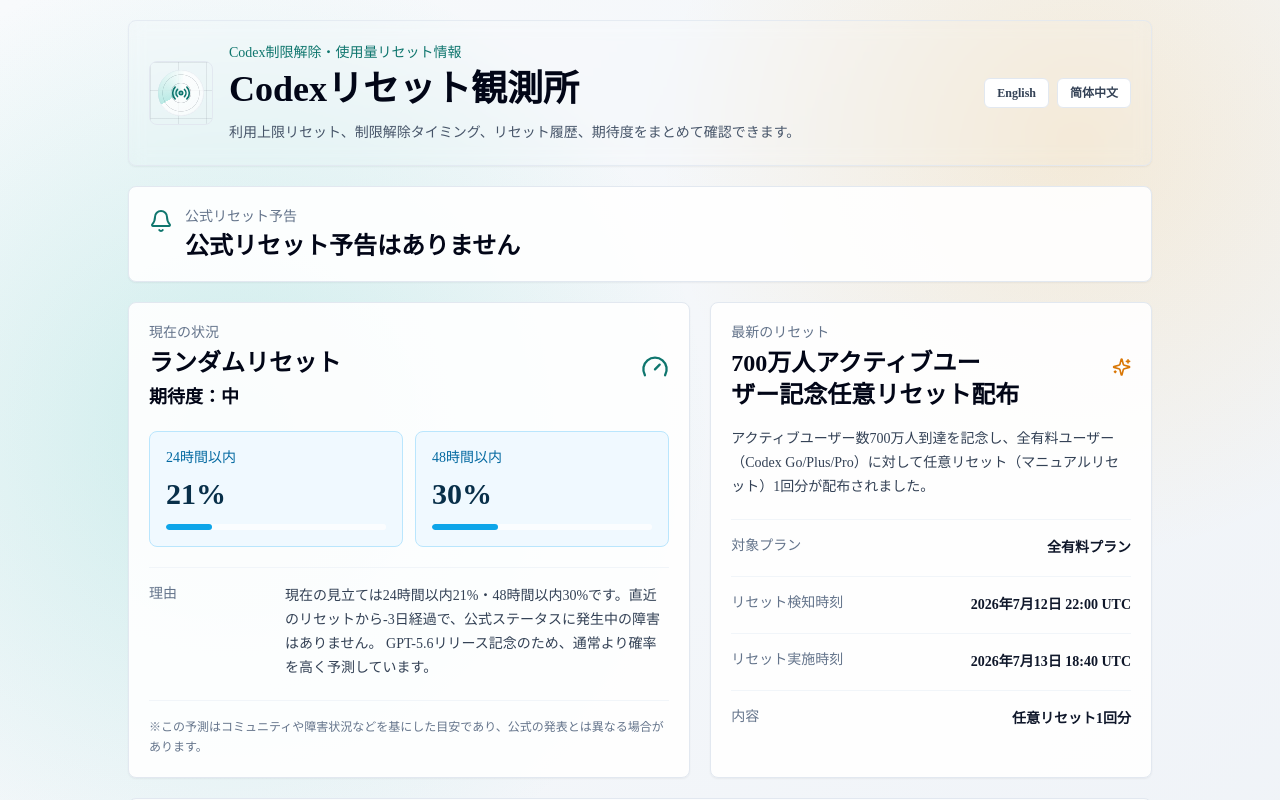
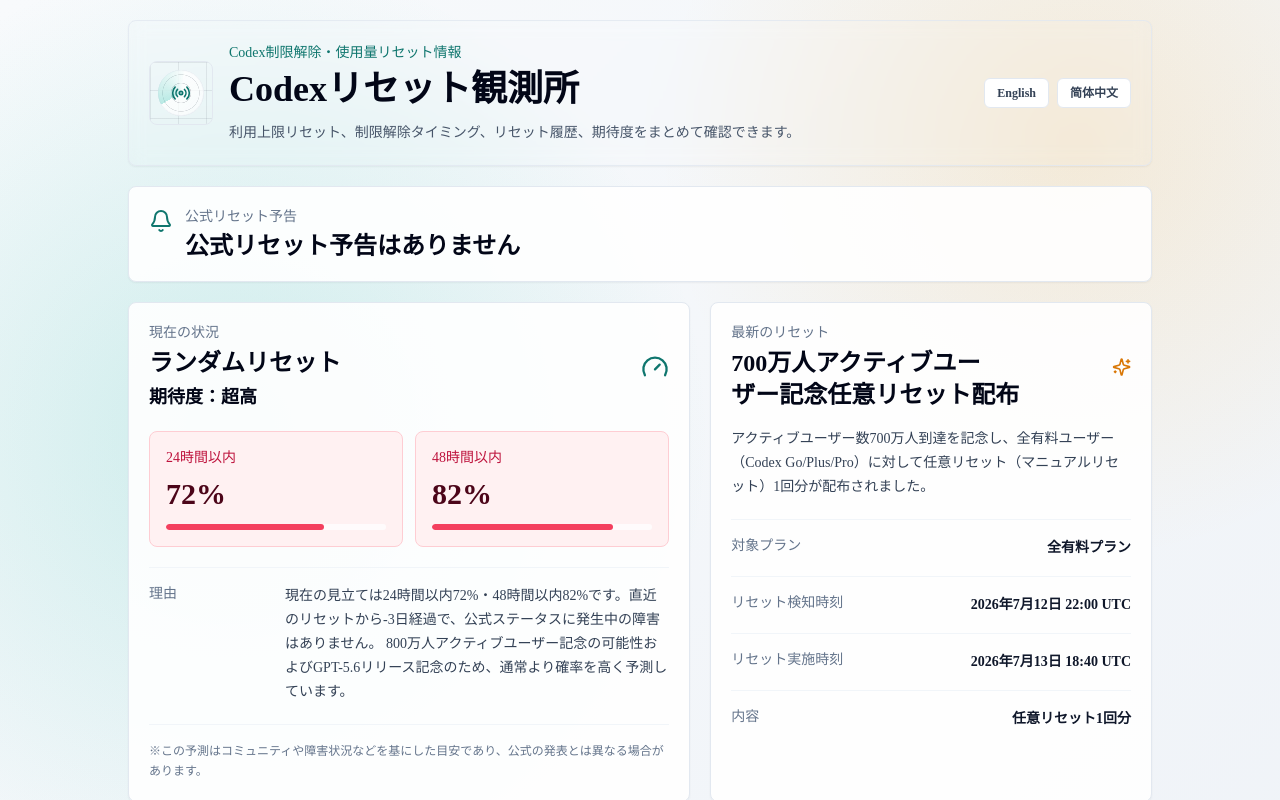
Before and after one commit to gussuri/codex-reset-observatory, a Next.js app: page / in a window 1280 px wide. Shown: the top 800 px of the page. Built offline with nearby package versions, Linux system fonts and the light colour scheme; no server answers.

Commit message:
feat(probability): add +30% event boost for potential 8M users celebration hint

```diff
--- a/data/observationSignals.ts
+++ b/data/observationSignals.ts
@@ -25,6 +25,18 @@ export type LocalObservationSignal = {
 };
 
 export const LOCAL_OBSERVATION_SIGNALS: Array<LocalObservationSignal> = [
+  {
+    id: "boost-8m-celebration-hint-2026-07-14",
+    observedAt: "2026-07-14T15:00:00+09:00",
+    type: "probability_boost",
+    status: "active",
+    expiresAt: "2026-07-15T23:59:00+09:00",
+    boostValue24h: 30,
+    boostValue48h: 30,
+    boostReason: "800万人アクティブユーザー記念の可能性",
+    title: "800万人アクティブユーザー記念の可能性",
+    source: "https://x.com/thsottiaux",
+  },
   {
     id: "official-tibo-7m-users-banked-reset-notice-2026-07-14",
     observedAt: "2026-07-13T07:00:00+09:00",
--- a/data/resetHistory.ts
+++ b/data/resetHistory.ts
@@ -1,6 +1,6 @@
 import type { RadarViewModel, WindowEventLike } from "@/lib/radar";
 
-export const LOCAL_MODEL_UPDATED_AT = "2026-07-14T08:40:00+09:00";
+export const LOCAL_MODEL_UPDATED_AT = "2026-07-14T18:01:00+09:00";
 export const MANUAL_NEXT_REGULAR_RESET_AT = "2026-07-20T03:30:00+09:00";
 export const MANUAL_NEXT_REGULAR_RESET_TIME_CONFIRMED = false;
 export const MANUAL_LAST_REGULAR_RESET_AT = "2026-07-13T03:30:00+09:00";
--- a/lib/radar/i18n.ts
+++ b/lib/radar/i18n.ts
@@ -573,6 +573,11 @@ export const DYNAMIC_TRANSLATIONS: Record<string, Record<Locale, string>> = {
     en: "A weekly-cycle reset was completed.",
     zh: "已执行 1 周循环的定期重置。",
   },
+  "800万人アクティブユーザー記念の可能性": {
+    ja: "800万人アクティブユーザー記念の可能性",
+    en: "potential 8M active users celebration",
+    zh: "可能庆祝800万活跃用户",
+  },
   "700万人アクティブユーザー記念任意リセット配布": {
     ja: "700万人アクティブユーザー記念任意リセット配布",
     en: "7 Million Active Users Celebration Manual Reset Distribution",
```
